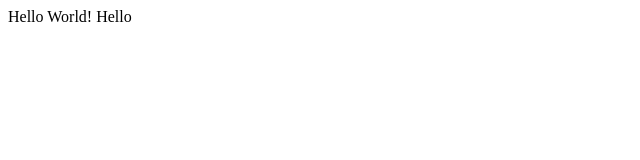
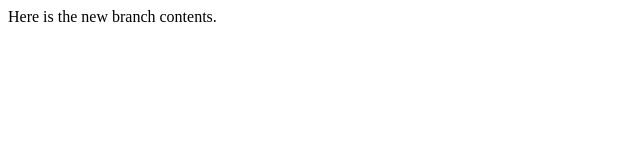
Before and after one commit to Nabeel70/lecture1, a plain HTML site: page index.html in a window 1280 px wide. Shown: the whole page, without its empty margins (0-640 px from the left). Drawn offline with Linux system fonts and the light colour scheme.

Commit message:
New branch changes

```diff
--- a/index.html
+++ b/index.html
@@ -4,7 +4,6 @@
 	<title>Test</title>
 </head>
 <body>
-Hello World!
-Hello
+      Here is the new branch contents.
 </body>
 </html>
```
